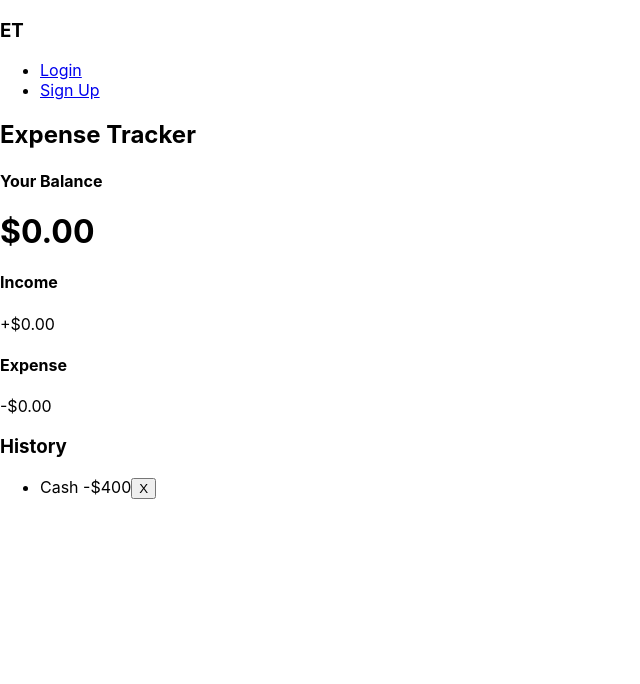
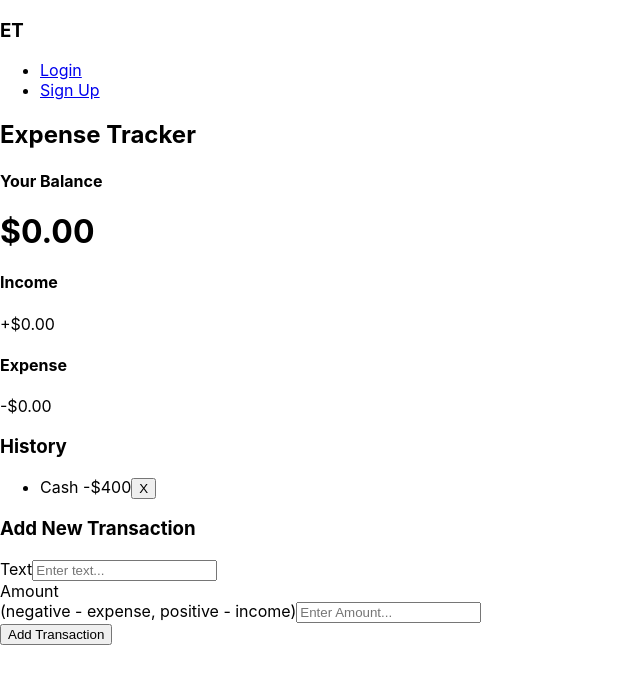
Before and after one commit to kakther/data-visualization-front-end, a React (Create React App) app: page / in a window 1280 px wide. Shown: the top 684 px of the page, without its empty margins (0-640 px from the left). Built offline with nearby package versions, Linux system fonts and the light colour scheme.

Commit message:
add form

```diff
--- a/src/App.js
+++ b/src/App.js
@@ -4,6 +4,7 @@
 import Balance from './components/Balance'
 import IncomeExpenses  from './components/IncomeExpenses'
 import TransactionList  from './components/TransactionList'
+import AddForm  from './components/AddForm'
 
 
 
@@ -18,6 +19,7 @@
         <Balance />
         <IncomeExpenses />
         <TransactionList />
+        <AddForm />
       </div>
     </div>
   );
--- a/src/components/AddForm.js
+++ b/src/components/AddForm.js
@@ -1 +1,29 @@
-import React, { Component } from 'react';
+import React from 'react'
+
+const AddForm = () => {
+  return (
+    <div>
+      <h3>Add New Transaction</h3>
+      <form>
+        <div className="form">
+            <label htmlFor="text">Text</label>
+            <input
+                type="text"
+                placeholder="Enter text..."
+            />
+        </div>
+
+        <div className="form">
+            <label htmlFor="amount">Amount <br />
+                (negative - expense, positive - income)
+            </label>
+            <input type="number" placeholder="Enter Amount..."/>
+        </div>
+        <button>Add Transaction</button>
+
+      </form>
+    </div>
+  )
+}
+
+export default AddForm
```
